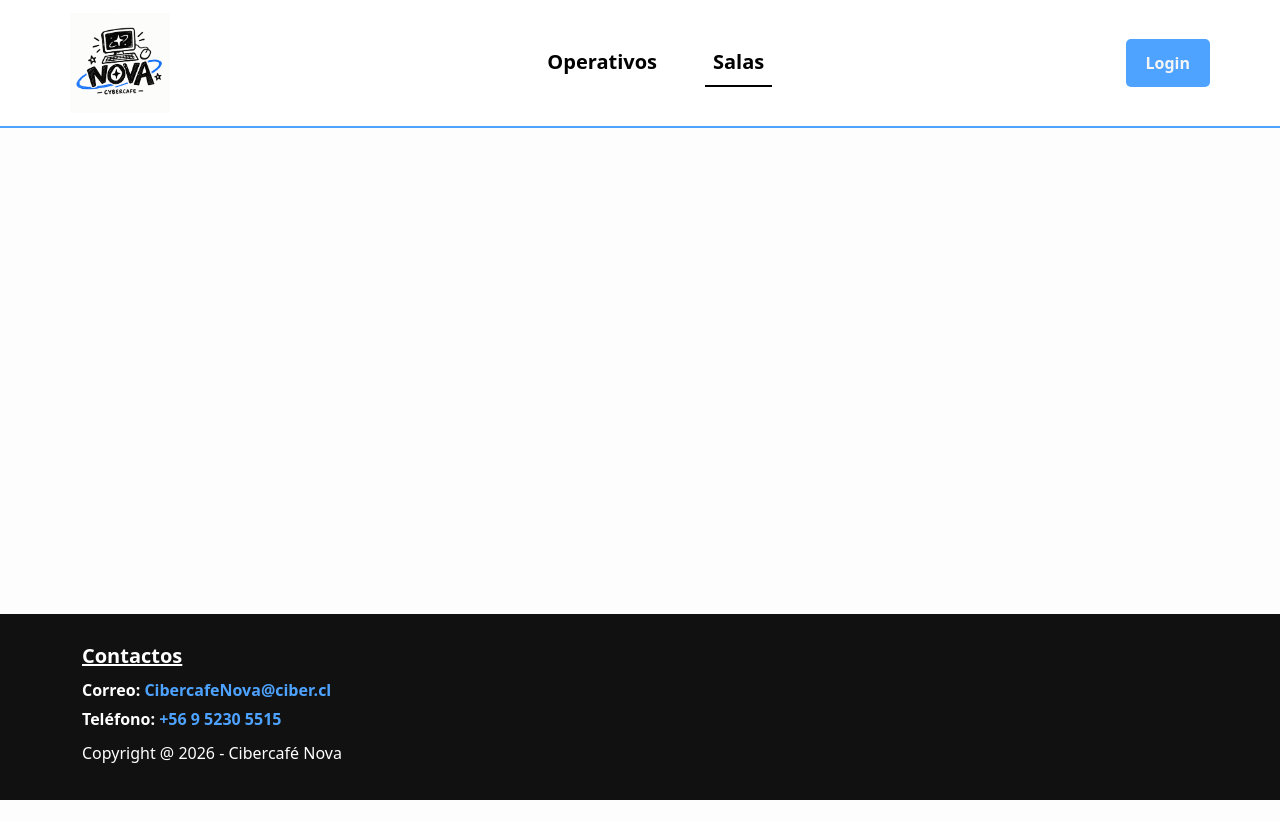
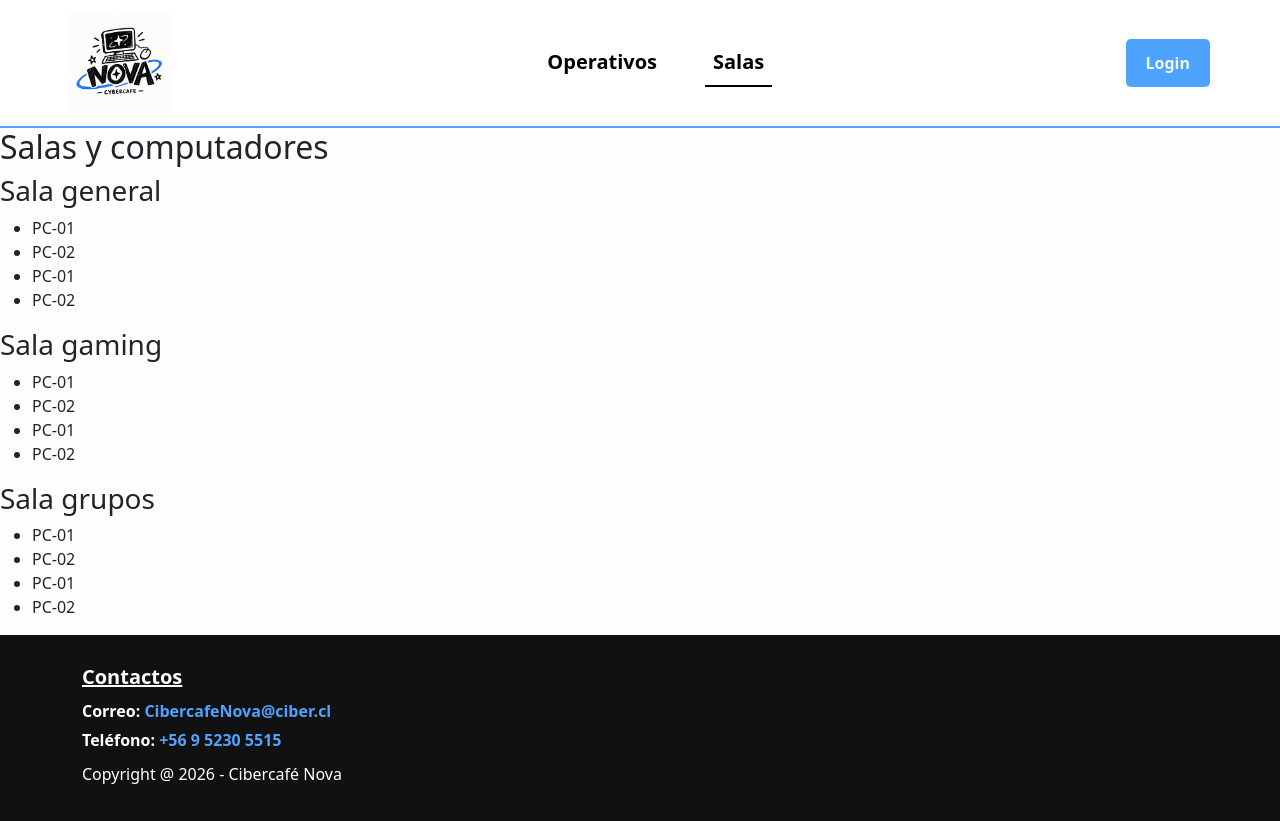
Before and after one commit to emilio-ship-k/Desarrollo-web-cibercafe, a React (Vite) app in the folder cibercafe_nova_react/: page /salas in a window 1280 px wide. Before the commit the page ends 800 px from the top, so only its background shows below. Built offline with nearby package versions, Linux system fonts and the light colour scheme.

Commit message:
agregar Salas

```diff
--- a/cibercafe_nova_react/src/App.jsx
+++ b/cibercafe_nova_react/src/App.jsx
@@ -3,6 +3,7 @@ import { BrowserRouter, Routes, Route } from 'react-router-dom';
 import Navbar from './components/Navbar';
 import Footer from './components/Footer';
 import Home from './pages/Home';
+import Salas from './pages/Salas';
 
 function App() {
   // Guarda el usuario cuando inicia sesión en el Login
@@ -16,6 +17,7 @@ function App() {
       {/* Contenido de la página actual */}
       <Routes>
         <Route path="/" element={<Home />} />
+        <Route path="/salas" element={<Salas />} />
       </Routes>
 
       {/* Pie de página presente en toda la web */}
--- /dev/null
+++ b/cibercafe_nova_react/src/pages/Salas.jsx
@@ -0,0 +1,34 @@
+import { Link } from 'react-router-dom';
+function Salas() {
+
+return (
+        <main>
+        <section id="salas">
+            <h2>Salas y computadores</h2>
+            <h3>Sala general</h3>
+            <ul className="puestos">
+                <li className="puesto disponible"title="Disponible">PC-01</li>
+                <li className="puesto en_uso" title="En uso">PC-02</li>
+                <li className="puesto fuera_de_servicio" title="Fuera de Servicio">PC-01</li>
+                <li className="puesto reservado" title="Reservado">PC-02</li>
+            </ul>
+            <h3>Sala gaming</h3>
+            <ul className="puestos">
+                <li className="puesto disponible"title="Disponible">PC-01</li>
+                <li className="puesto en_uso" title="En uso">PC-02</li>
+                <li className="puesto fuera_de_servicio" title="Fuera de Servicio">PC-01</li>
+                <li className="puesto reservado" title="Reservado">PC-02</li>
+            </ul>
+            <h3>Sala grupos </h3>
+            <ul className="puestos">
+                <li className="puesto disponible"title="Disponible">PC-01</li>
+                <li className="puesto en_uso" title="En uso">PC-02</li>
+                <li className="puesto fuera_de_servicio" title="Fuera de Servicio">PC-01</li>
+                <li className="puesto reservado" title="Reservado">PC-02</li>
+            </ul>
+
+        </section>
+       </main>
+);
+}
+ export default Salas;
```
Also changed, not shown: 1 other file (tests, documents, lock files or other folders).
